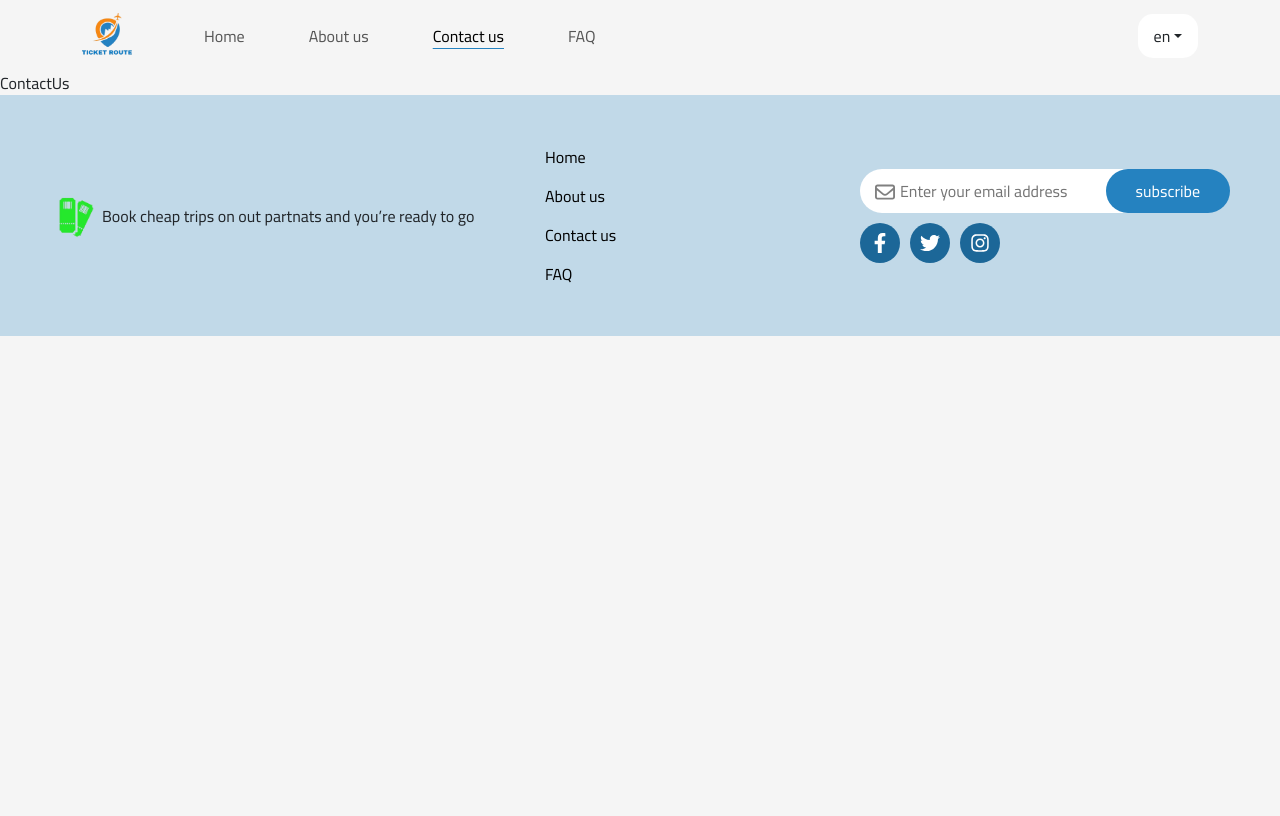
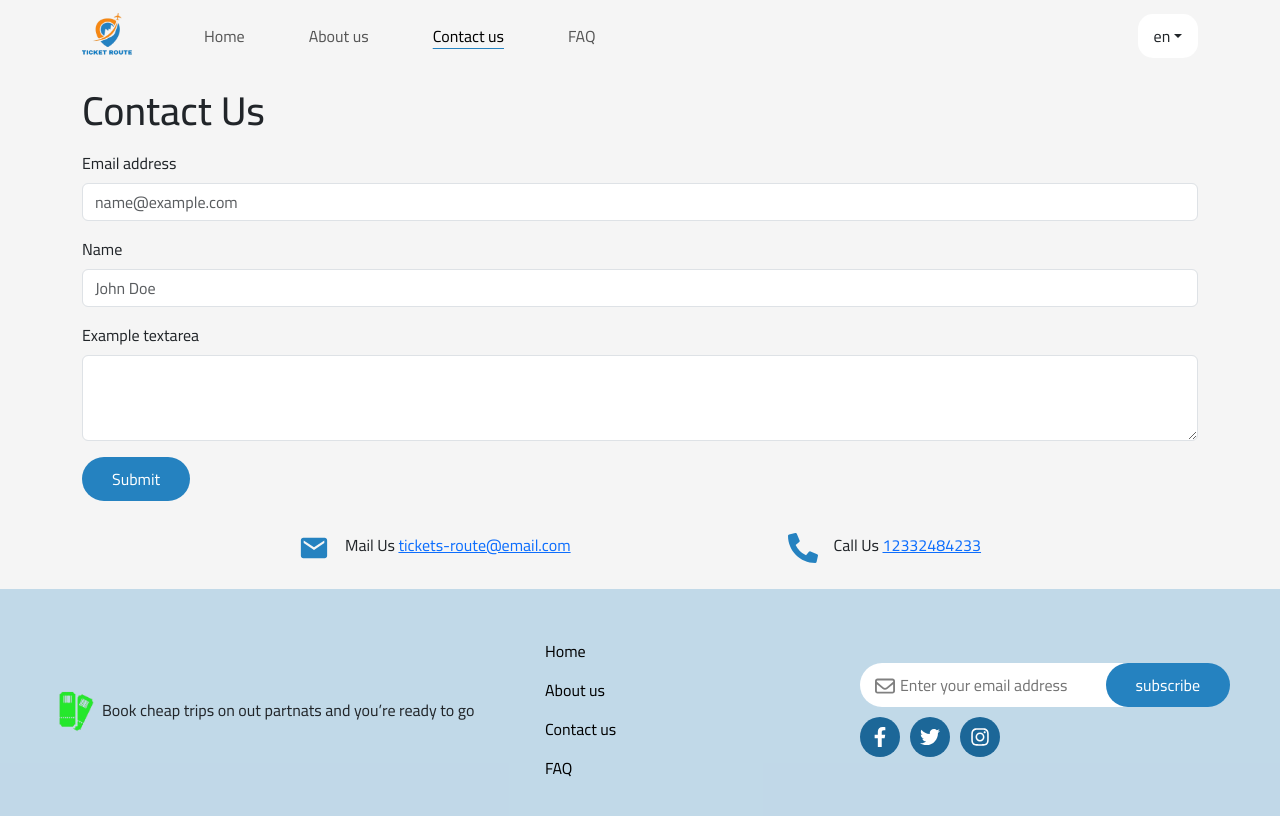
Before and after one commit to Mohamed-Ahmed10/Ticket_Route_final, a React (Vite) app: page /contact in a window 1280 px wide. Shown: the top 816 px of the page. Built offline with nearby package versions, Linux system fonts and the light colour scheme.

Commit message:
make a dummy contact page

```diff
--- a/src/views/Contact.jsx
+++ b/src/views/Contact.jsx
@@ -1,5 +1,46 @@
+
+import { Container, Form } from "react-bootstrap";
+import { FaPhoneAlt } from "react-icons/fa";
+import { IoMdMail } from "react-icons/io";
+
 export default function Contact() {
+
+
     return (
-        <div>ContactUs</div>
+        <Container>
+            <h1 className="mt-3">Contact Us</h1>
+
+            <Form className="my-3">
+                <Form.Group className="mb-3" controlId="exampleForm.ControlInput1">
+                    <Form.Label>Email address</Form.Label>
+                    <Form.Control type="email" placeholder="name@example.com" />
+                </Form.Group>
+                <Form.Group className="mb-3" controlId="exampleForm.ControlInput1">
+                    <Form.Label>Name</Form.Label>
+                    <Form.Control type="text" placeholder="John Doe" />
+                </Form.Group>
+                <Form.Group className="mb-3" controlId="exampleForm.ControlTextarea1">
+                    <Form.Label>Example textarea</Form.Label>
+                    <Form.Control as="textarea" rows={3} />
+                </Form.Group>
+                <button className="primary_btn">
+                    Submit
+                </button>
+            </Form>
+            <div className="py-3 d-flex justify-content-evenly">
+                <div className="d-flex align-items-start">
+                    <IoMdMail style={{ fontSize: '30px', color: '#2582c0' }} />
+                    <p className="ps-3"> Mail Us <a href="#">tickets-route@email.com</a>
+                    </p>
+                </div>
+                <div className="d-flex align-items-start">
+                    <FaPhoneAlt style={{ fontSize: '30px', color: '#2582c0' }} />
+                    <p className="ps-3">Call Us <a href="#">12332484233</a>
+                    </p>
+                </div>
+
+            </div>
+
+        </Container>
     )
 }
```
